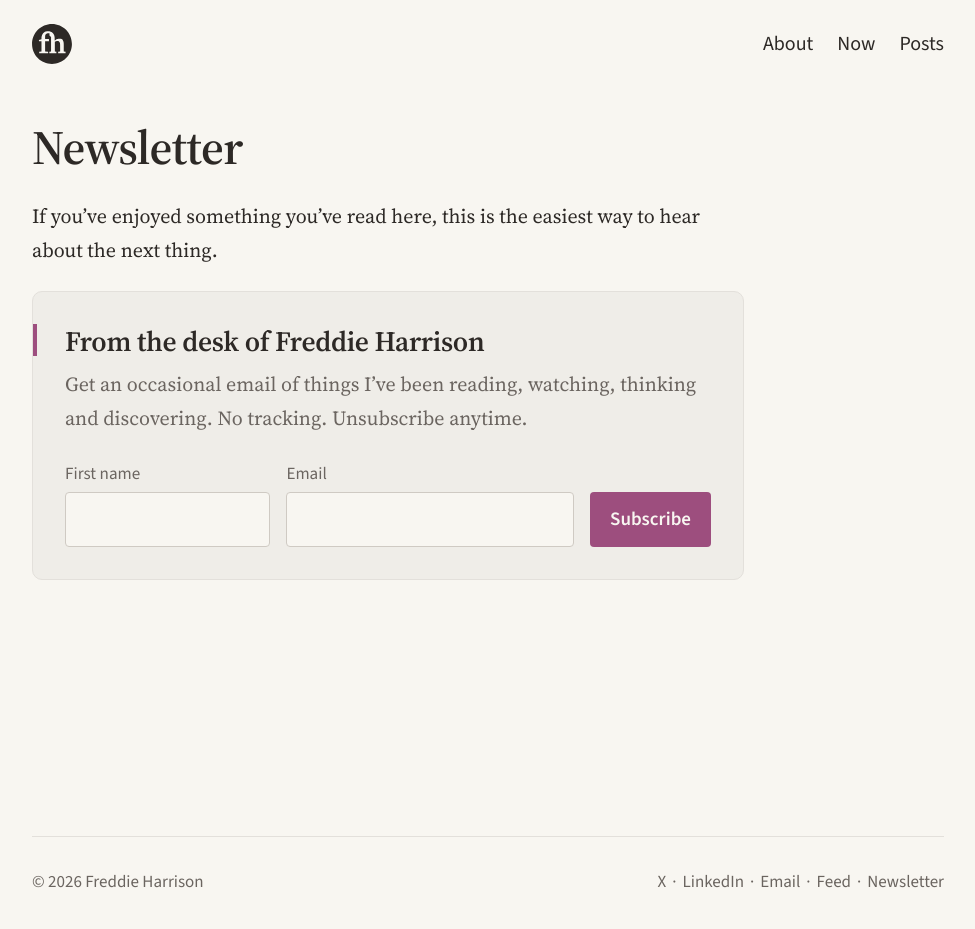
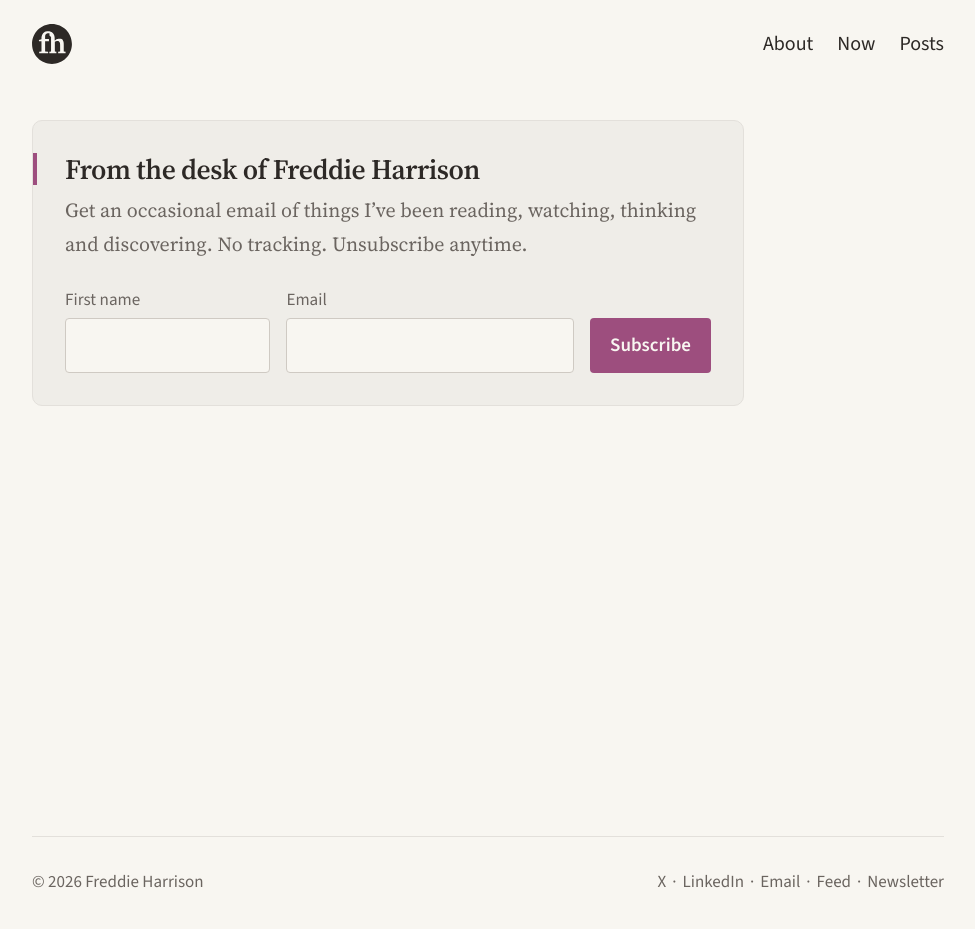
Before and after one commit to freddiewrites/freddiewrites.github.io, a Jekyll site: the page built from newsletter.html, in a window 1280 px wide. Shown: the whole page, without its empty margins (152-1127 px from the left). Built offline with Jekyll 4.4.1, drawn with Linux system fonts in a browser that asks for light colours.

Commit message:
Show just the signup panel on the newsletter page
Drops the separate page heading and intro line. The panel's heading
becomes the page's h1 there, and stays an h2 on the home page.

Co-Authored-By: Claude Opus 5.5 <noreply@anthropic.com>
Claude-Session: https://claude.ai/code/session_01XhZxdn2ykFjNGtpS1kPALB

```diff
--- a/_includes/newsletter-form.html
+++ b/_includes/newsletter-form.html
@@ -1,6 +1,10 @@
-{% comment %}Newsletter signup panel. Used on the home page and /newsletter/{% endcomment %}
+{% comment %}
+  Newsletter signup panel. Used on the home page and /newsletter/.
+  Pass heading_level=1 where the panel is the page's main heading.
+{% endcomment %}
+{% assign heading = include.heading_level | default: 2 %}
 <section class="newsletter" aria-labelledby="newsletter-heading">
-  <h2 id="newsletter-heading" class="newsletter-title">From the desk of Freddie Harrison</h2>
+  <h{{ heading }} id="newsletter-heading" class="newsletter-title">From the desk of Freddie Harrison</h{{ heading }}>
   <p class="newsletter-blurb">Get an occasional email of things I’ve been reading, watching, thinking and discovering. No tracking. Unsubscribe anytime.</p>
   <form class="newsletter-form" action="https://buttondown.com/api/emails/embed-subscribe/freddiewrites" method="post" target="_blank">
     <div class="newsletter-field">
--- a/newsletter.md
+++ b/newsletter.html
@@ -1,10 +1,9 @@
 ---
-layout: page
+layout: default
 title: Newsletter
 description: "Get an occasional email of things I’ve been reading, watching, thinking and discovering."
 permalink: /newsletter/
 ---
-
-If you’ve enjoyed something you’ve read here, this is the easiest way to hear about the next thing.
-
-{% include newsletter-form.html %}
+<article class="page">
+  {% include newsletter-form.html heading_level=1 %}
+</article>
```
